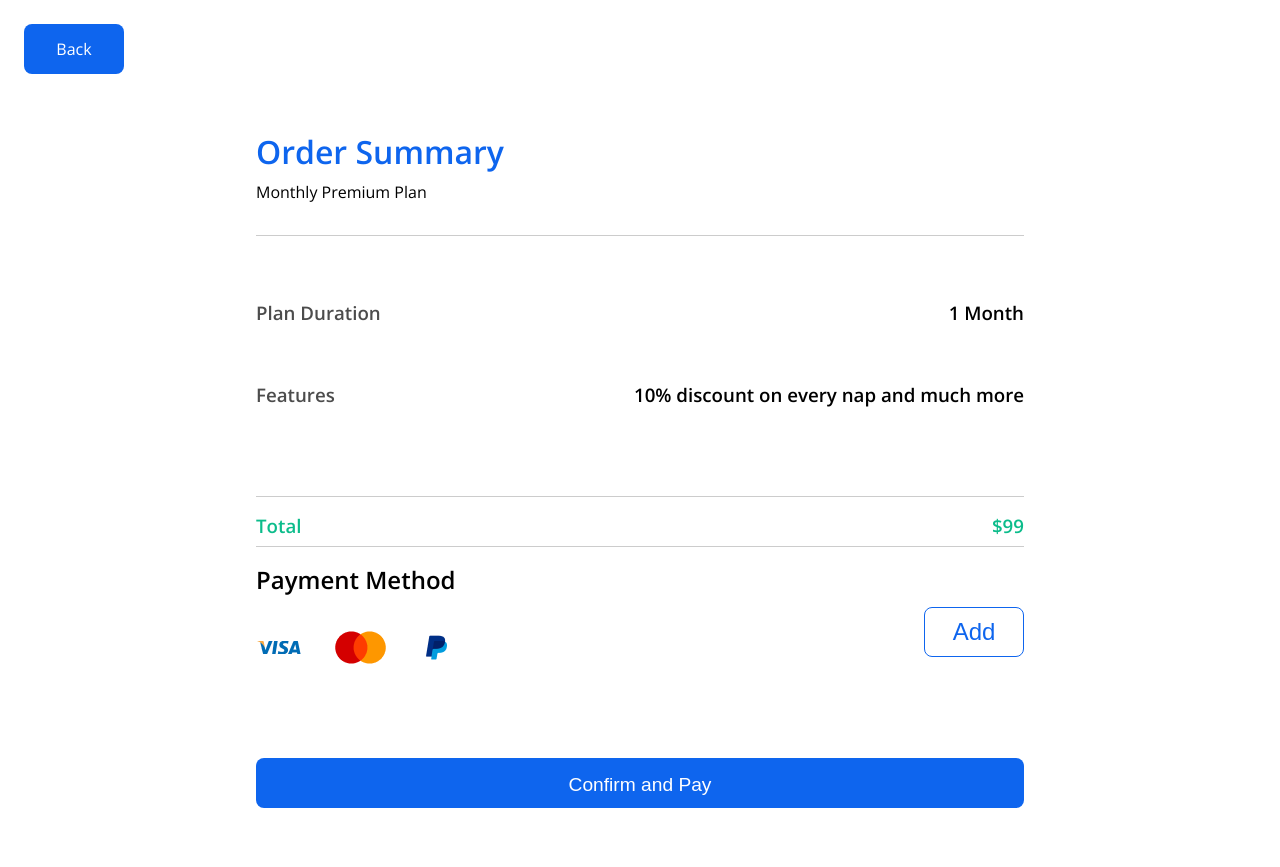
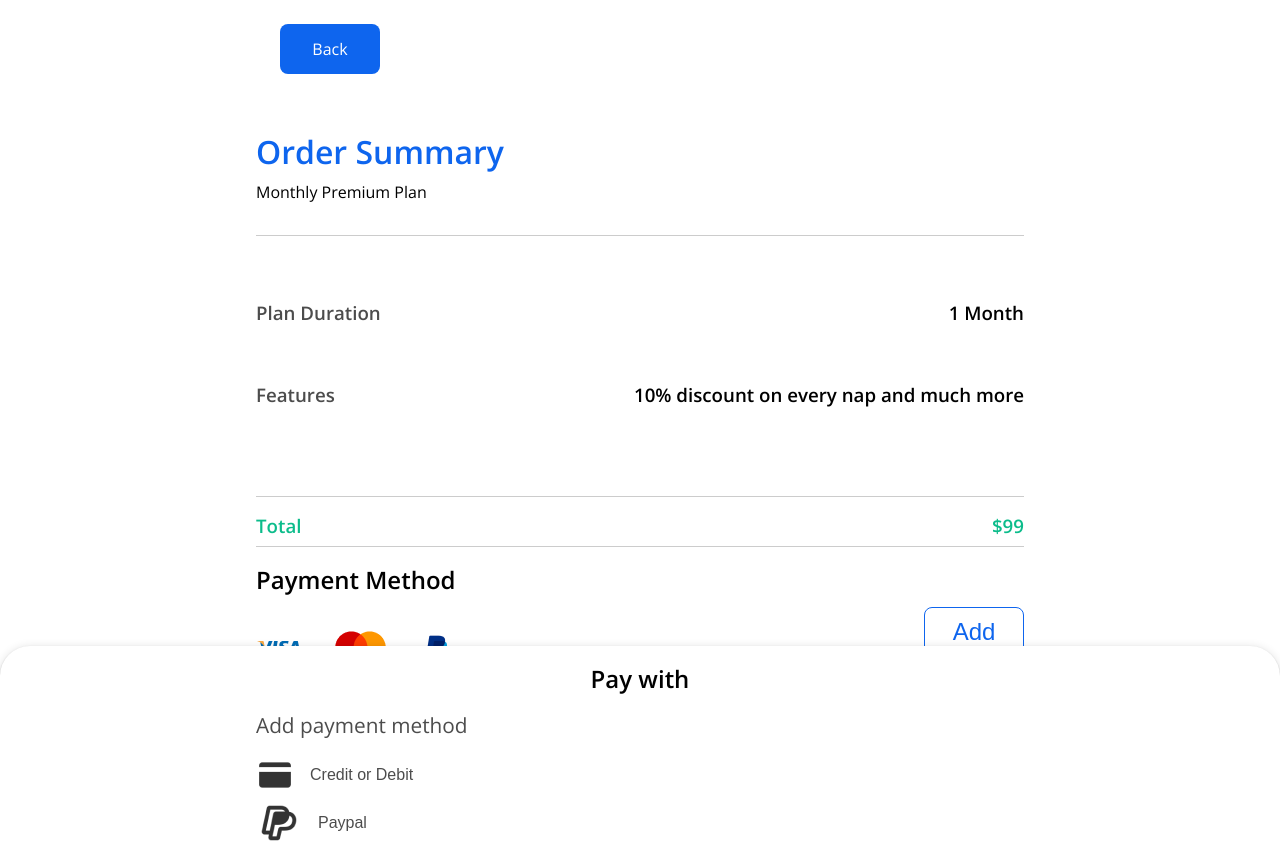
Before and after one commit to napprco/nappr-web-app, a React (Create React App) app: page /home/order in a window 1280 px wide. Both pictures are taken after a click on the button "Add". Built offline with nearby package versions, Linux system fonts and the light colour scheme.

Commit message:
Add up Payment Options Modal to app

```diff
--- /dev/null
+++ b/src/components/PaymentOptions/PaymentOptions.tsx
@@ -0,0 +1,22 @@
+import './paymentOptions.css';
+import cardIcon from '../../assets/images/Credit Card.png';
+import payPalIcon from '../../assets/images/PayPal.png';
+
+const PaymentOptions: React.FC = () => {
+  return (
+    <div className='payment-options'>
+      <h2 className='payment-options-header'>Pay with</h2>
+      <p className='method-text'>Add payment method</p>
+      <button type='button' className='single-payment-option'>
+        <img src={cardIcon} alt='' />
+        <p>Credit or Debit</p>
+      </button>
+      <button type='button' className='single-payment-option'>
+        <img src={payPalIcon} alt='' />
+        <p>Paypal</p>
+      </button>
+    </div>
+  );
+};
+
+export default PaymentOptions;
--- /dev/null
+++ b/src/components/PaymentOptions/paymentOptions.css
@@ -0,0 +1,38 @@
+.payment-options {
+  width: 100%;
+  position: absolute;
+  bottom: 0;
+  background: var(--whiteColor);
+  right: 0;
+  padding: 1rem;
+  box-shadow: 0 1px 10px rgba(0, 0, 0, 0.12), 0 1px 2px rgba(0, 0, 0, 0.24);
+  border-top-left-radius: 30px;
+  border-top-right-radius: 30px;
+}
+
+.single-payment-option {
+  display: flex;
+  background: transparent;
+  align-items: center;
+  gap: 1rem;
+  cursor: pointer;
+  border: none;
+}
+.single-payment-option p {
+  font-size: 1rem;
+  color: var(--lightGrey);
+}
+.payment-options-header {
+  text-align: center;
+  color: black;
+}
+.method-text {
+  padding-block: 1rem;
+  font-size: 1.3rem;
+}
+
+@media screen and (min-width: 768px) {
+  .payment-options {
+    padding-inline: 20%;
+  }
+}
--- a/src/pages/OrderSummary/OrderSummary.tsx
+++ b/src/pages/OrderSummary/OrderSummary.tsx
@@ -7,19 +7,26 @@ import visaIcon from '../../assets/images/imgbin-visa-credit-card-debit-card-vis
 import payPalIcon from '../../assets/images/pp258-removebg-preview 1.png';
 import BackButton from '../../components/Button/BackButton';
 import SubscriptionSucessful from '../Subscription/SubscriptionSucessful';
+import PaymentOptions from '../../components/PaymentOptions/PaymentOptions';
 
 const OrderSummary = () => {
   const [isModal, setIsModal] = useState<boolean>(false);
+  const [isPaymentModal, setIsPaymentModal] = useState<boolean>(false);
 
   const handleCloseModal = () => setIsModal(false);
+
+  const handleClosePaymentModal = () => setIsPaymentModal(false);
+  const handleOpenPaymentModal = () => setIsPaymentModal(true);
 
   const handleOpenModal = () => setIsModal(true);
 
   return (
     <>
       {isModal && <SubscriptionSucessful handleCloseModal={handleCloseModal} />}
-      <BackButton page='/' />
+
       <div className='order-summary'>
+        {isPaymentModal && <PaymentOptions />}
+        <BackButton page='/' />
         <article className='order-summary-header'>
           <h1>Order Summary</h1>
           <p>Monthly Premium Plan</p>
@@ -47,7 +54,9 @@ const OrderSummary = () => {
               <img src={payPalIcon} alt='' />
             </div>
             <div className='add-payment-btn'>
-              <button type='button'>Add</button>
+              <button type='button' onClick={handleOpenPaymentModal}>
+                Add
+              </button>
             </div>
           </div>
         </article>
--- a/src/pages/OrderSummary/orderSummary.css
+++ b/src/pages/OrderSummary/orderSummary.css
@@ -1,6 +1,7 @@
 .order-summary {
   padding-inline: 1.5rem;
   padding-bottom: 2rem;
+  position: relative;
 }
 .order-summary-header {
   border-bottom: 1px solid rgba(0, 0, 0, 0.2);
```
Also changed, not shown: src/assets/images/Credit Card.png (added), src/assets/images/PayPal.png (added).
